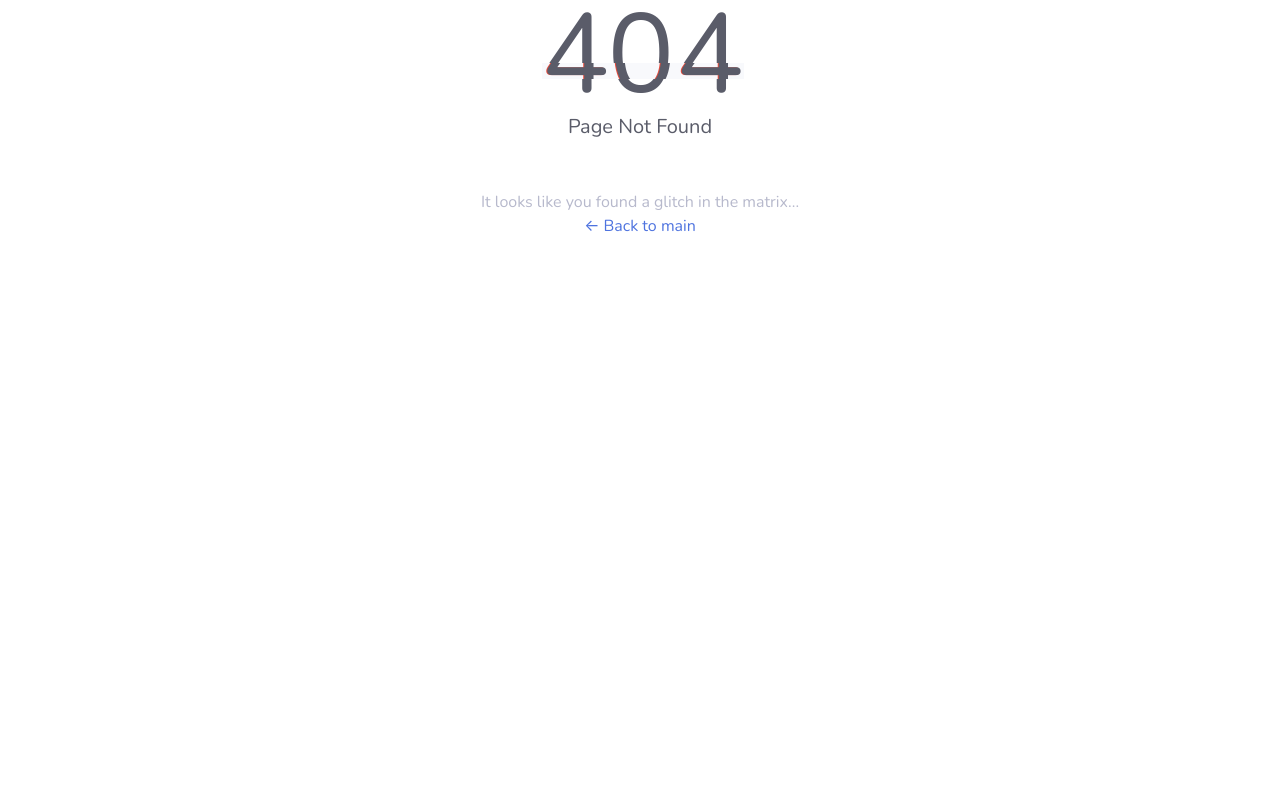
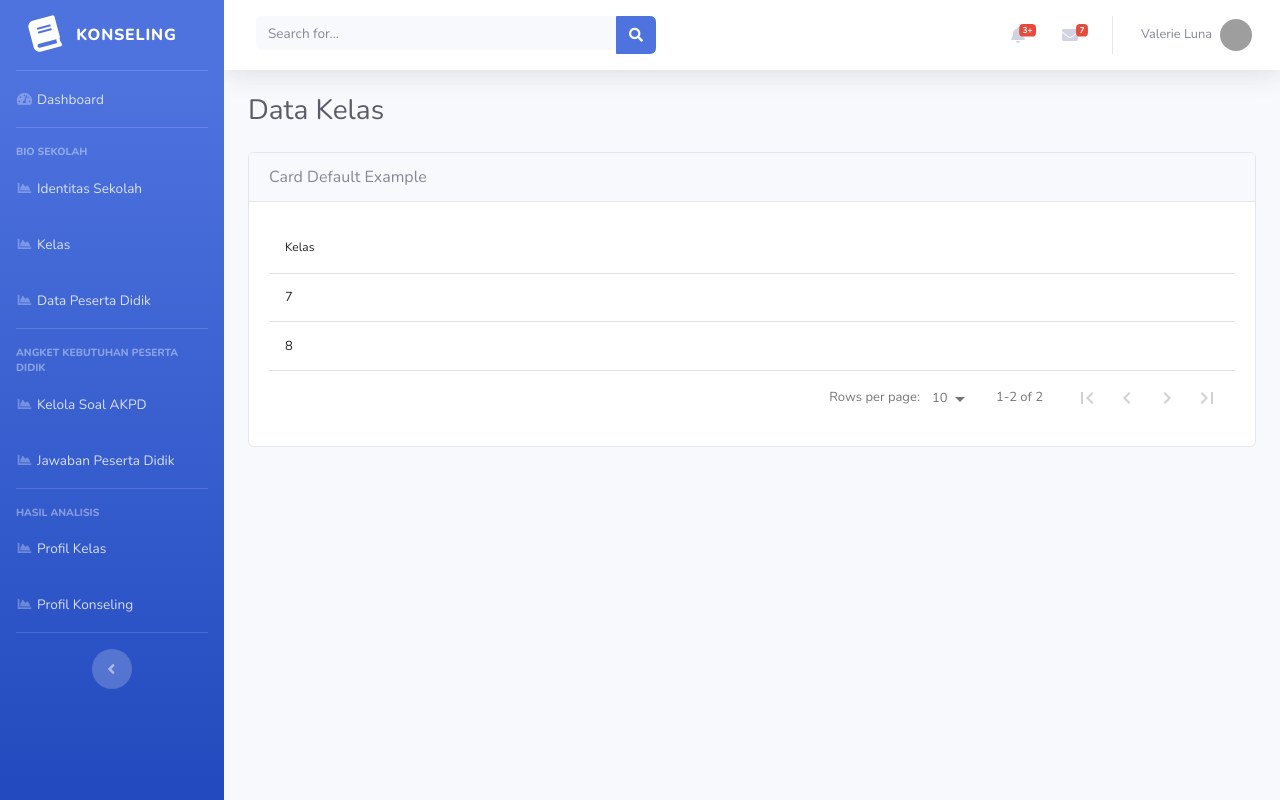
Before and after one commit to hendri2212/konseling, a React (Create React App) app in the folder frontend/: page /kelas in a window 1280 px wide. Before the commit this address had no page. Built offline with nearby package versions, Linux system fonts and the light colour scheme; grey boxes are pictures that could not be loaded.

Commit message:
create: halaman Kelas & route
dir : Kelas
route : /kelas
dengan tambahan komponen react-data-table-component

Update package.json

```diff
--- a/frontend/package.json
+++ b/frontend/package.json
@@ -12,10 +12,12 @@
     "popper.js": "^1.15.0",
     "prop-types": "^15.7.2",
     "react": "^17.0.2",
+    "react-data-table-component": "^7.4.7",
     "react-dom": "^16.11.0",
     "react-router-dom": "^5.1.2",
     "react-scripts": "^5.0.0",
-    "set-value": "^3.0.1"
+    "set-value": "^3.0.1",
+    "styled-components": "^5.3.3"
   },
   "scripts": {
     "start": "react-scripts start",
--- /dev/null
+++ b/frontend/src/pages/Kelas/index.js
@@ -0,0 +1,71 @@
+import { Component } from "react";
+import PageHeading from "../../components/PageHeading";
+
+//Navigation
+import Sidebar from '../../components/Navigation/Sidebar';
+import Topbar from '../../components/Navigation/Topbar';
+import CardDefault from "../../components/Cards/Default";
+import DataTable from "react-data-table-component";
+
+function Kelas() {
+    const columns = [
+        {
+            name: 'Kelas',
+            selector: row => row.kelas,
+        },
+    ];
+
+    const data = [
+        {
+            id: 1,
+            kelas: '7',
+            year: '1988',
+        },
+        {
+            id: 2,
+            kelas: '8',
+            year: '1984',
+        },
+    ];
+
+    return (
+        <div>
+            <div id="wrapper">
+
+                {/* Sidebar */}
+                <Sidebar />
+
+                <div id="content-wrapper" className="d-flex flex-column">
+                    <div id="content">
+                        {/* <!-- Topbar --> */}
+                        <Topbar />
+                        {/* <!-- End of Topbar --> */}
+
+                        {/* <!-- Begin Page Content --> */}
+                        <div className="container-fluid">
+                            {/* <!-- Page Heading --> */}
+
+                            <PageHeading title="Data Kelas" />
+
+                            {/* <!-- Content Row --> */}
+
+                            <div className="row">
+                                <div class="col-lg-12">
+                                    <CardDefault title="Card Default Example">
+                                        <DataTable
+                                            columns={columns}
+                                            data={data}
+                                            pagination
+                                        />
+                                    </CardDefault>
+                                </div>
+                            </div>
+                        </div>
+                    </div>
+                </div>
+            </div>
+        </div>
+    );
+}
+
+export default Kelas;
--- a/frontend/src/routes.js
+++ b/frontend/src/routes.js
@@ -19,6 +19,7 @@ const Routes = () => (
             <Route exact path="/" component={SignIn} />
             <Route exact path="/dashboard" component={Dashboard} />
             <Route path="/signup" component={SignUp} />
+            <Route path="/kelas" component={Kelas} />
             <Route path="/identitas-sekolah" component={IdentitasSekolah} />
             {/* <Route path="/cards" component={Cards} /> */}
             {/* <Route path="/charts" component={Charts} /> */}
```
